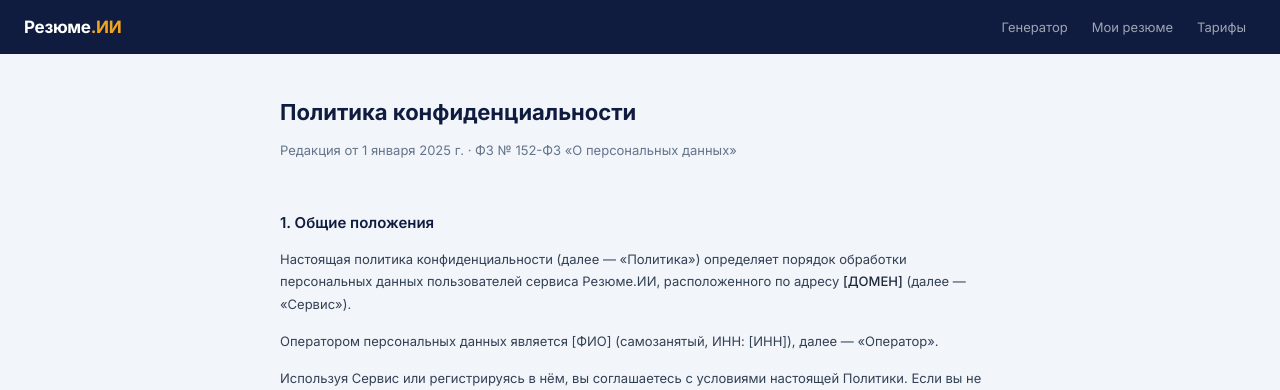
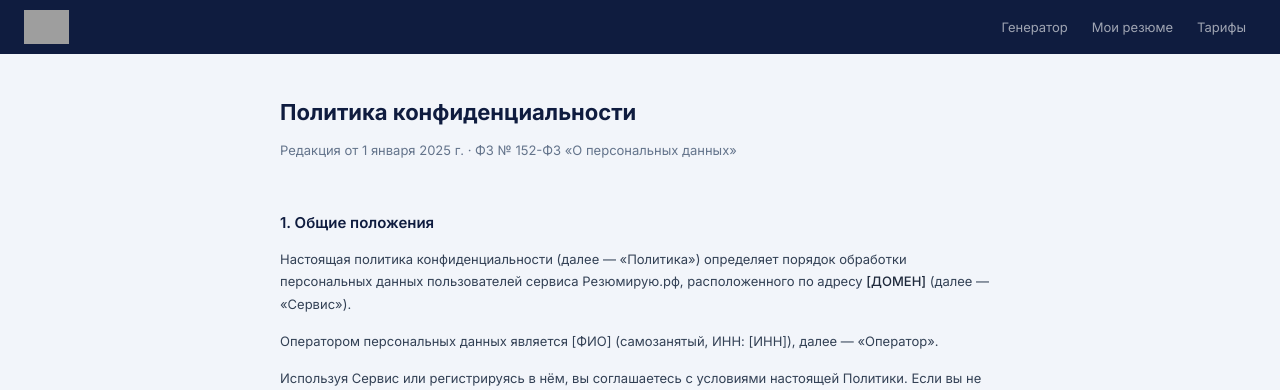
Before and after one commit to Dezodemius/resuming, a Python web app: template templates/privacy.html in a window 1280 px wide. Shown: the top 390 px of the page. Run offline with Jinja, Linux system fonts and the light colour scheme; the template is opened without the code that fills it, so the values that code supplies are empty; grey boxes are pictures that could not be loaded.

Commit message:
claude: ребрендинг — переименование Резюме.ИИ в Резюмирую.рф

```diff
--- a/templates/_footer.html
+++ b/templates/_footer.html
@@ -6,6 +6,6 @@
       <a href="/privacy"  style="color:rgba(255,255,255,.55);font-size:12px;text-decoration:none;padding:4px 8px;border-radius:4px;transition:color .15s" onmouseover="this.style.color='#fff'" onmouseout="this.style.color='rgba(255,255,255,.55)'">Политика конфиденциальности</a>
       <a href="/contacts" style="color:rgba(255,255,255,.55);font-size:12px;text-decoration:none;padding:4px 8px;border-radius:4px;transition:color .15s" onmouseover="this.style.color='#fff'" onmouseout="this.style.color='rgba(255,255,255,.55)'">Контакты</a>
     </nav>
-    <span style="font-size:11px;color:rgba(255,255,255,.3)">© 2025 Резюме.ИИ</span>
+    <span style="font-size:11px;color:rgba(255,255,255,.3)">© 2025 Резюмирую.рф</span>
   </div>
 </footer>
--- a/templates/_legal_base.html
+++ b/templates/_legal_base.html
@@ -3,17 +3,19 @@
 <head>
 <meta charset="UTF-8">
 <meta name="viewport" content="width=device-width,initial-scale=1.0">
-<title>{% block title %}{% endblock %} — Резюме.ИИ</title>
+<title>{% block title %}{% endblock %} — Резюмирую.рф</title>
 <meta name="description" content="{% block meta_desc %}{% endblock %}">
 <link rel="preconnect" href="https://fonts.googleapis.com">
 <link href="https://fonts.googleapis.com/css2?family=Inter:wght@400;500;600;700&display=swap" rel="stylesheet">
+<link rel="icon" type="image/png" href="/static/favicon.png">
+<link rel="apple-touch-icon" href="/static/favicon.png">
 <style>
 *,*::before,*::after{box-sizing:border-box;margin:0;padding:0}
 :root{--navy:#0F1C3F;--gold:#F0A520;--bg:#F2F5FA;--text:#1E293B;--muted:#64748B;--border:#E2E8F0}
 html{scroll-behavior:smooth}
 body{font-family:'Inter',sans-serif;background:var(--bg);color:var(--text);font-size:14px;min-height:100vh;display:flex;flex-direction:column;line-height:1.7}
 header{background:var(--navy);color:#fff;padding:0 1.5rem;height:54px;display:flex;align-items:center;justify-content:space-between;flex-shrink:0}
-.logo{font-size:17px;font-weight:700;letter-spacing:-.3px;text-decoration:none;color:#fff}.logo span{color:var(--gold)}
+.logo{display:flex;align-items:center;text-decoration:none}
 .header-nav{display:flex;gap:4px}
 .nav-a{color:rgba(255,255,255,.6);font-size:13px;text-decoration:none;padding:5px 10px;border-radius:6px;transition:all .15s}
 .nav-a:hover{color:#fff;background:rgba(255,255,255,.1)}
@@ -33,7 +35,7 @@ main{flex:1;padding:2.5rem 1.5rem 3rem}
 </head>
 <body>
 <header>
-  <a class="logo" href="/">Резюме<span>.ИИ</span></a>
+  <a class="logo" href="/"><img src="/static/logo.png" alt="Резюмирую.рф" height="34"></a>
   <nav class="header-nav">
     <a class="nav-a" href="/">Генератор</a>
     <a class="nav-a" href="/resumes">Мои резюме</a>
--- a/templates/contacts.html
+++ b/templates/contacts.html
@@ -1,7 +1,7 @@
 {% extends "_legal_base.html" %}
 
 {% block title %}Контакты{% endblock %}
-{% block meta_desc %}Контактная информация и реквизиты владельца сервиса Резюме.ИИ.{% endblock %}
+{% block meta_desc %}Контактная информация и реквизиты владельца сервиса Резюмирую.рф.{% endblock %}
 
 {% block page_title %}Контакты{% endblock %}
 {% block page_subtitle %}Реквизиты и способы связи{% endblock %}
--- a/templates/offer.html
+++ b/templates/offer.html
@@ -1,7 +1,7 @@
 {% extends "_legal_base.html" %}
 
 {% block title %}Публичная оферта{% endblock %}
-{% block meta_desc %}Публичная оферта на оказание услуг сервиса Резюме.ИИ. Условия использования, оплаты и возврата.{% endblock %}
+{% block meta_desc %}Публичная оферта на оказание услуг сервиса Резюмирую.рф. Условия использования, оплаты и возврата.{% endblock %}
 
 {% block page_title %}Публичная оферта{% endblock %}
 {% block page_subtitle %}Редакция от 1 января 2025 г.{% endblock %}
--- a/templates/privacy.html
+++ b/templates/privacy.html
@@ -1,7 +1,7 @@
 {% extends "_legal_base.html" %}
 
 {% block title %}Политика конфиденциальности{% endblock %}
-{% block meta_desc %}Политика конфиденциальности сервиса Резюме.ИИ. Как мы собираем, используем и защищаем ваши персональные данные.{% endblock %}
+{% block meta_desc %}Политика конфиденциальности сервиса Резюмирую.рф. Как мы собираем, используем и защищаем ваши персональные данные.{% endblock %}
 
 {% block page_title %}Политика конфиденциальности{% endblock %}
 {% block page_subtitle %}Редакция от 1 января 2025 г. · ФЗ № 152-ФЗ «О персональных данных»{% endblock %}
@@ -9,7 +9,7 @@
 {% block content %}
 
 <h2>1. Общие положения</h2>
-<p>Настоящая политика конфиденциальности (далее — «Политика») определяет порядок обработки персональных данных пользователей сервиса Резюме.ИИ, расположенного по адресу <strong>[ДОМЕН]</strong> (далее — «Сервис»).</p>
+<p>Настоящая политика конфиденциальности (далее — «Политика») определяет порядок обработки персональных данных пользователей сервиса Резюмирую.рф, расположенного по адресу <strong>[ДОМЕН]</strong> (далее — «Сервис»).</p>
 <p>Оператором персональных данных является [ФИО] (самозанятый, ИНН: [ИНН]), далее — «Оператор».</p>
 <p>Используя Сервис или регистрируясь в нём, вы соглашаетесь с условиями настоящей Политики. Если вы не согласны с какими-либо положениями, пожалуйста, прекратите использование Сервиса.</p>
 <p>Настоящая Политика разработана в соответствии с требованиями Федерального закона от 27.07.2006 № 152-ФЗ «О персональных данных».</p>
--- a/templates/resume_edit.html
+++ b/templates/resume_edit.html
@@ -3,9 +3,11 @@
 <head>
 <meta charset="UTF-8">
 <meta name="viewport" content="width=device-width,initial-scale=1.0">
-<title>Редактор резюме — Резюме.ИИ</title>
+<title>Редактор резюме — Резюмирую.рф</title>
 <link rel="preconnect" href="https://fonts.googleapis.com">
 <link href="https://fonts.googleapis.com/css2?family=Inter:wght@400;500;600;700&display=swap" rel="stylesheet">
+<link rel="icon" type="image/png" href="/static/favicon.png">
+<link rel="apple-touch-icon" href="/static/favicon.png">
 <script src="https://cdnjs.cloudflare.com/ajax/libs/html2pdf.js/0.10.1/html2pdf.bundle.min.js"></script>
 <style>
 *,*::before,*::after{box-sizing:border-box;margin:0;padding:0}
```
Also changed, not shown: CLAUDE.md (+1 -1 lines), main.py (+6 -4 lines), templates/index.html (+5 -3 lines), templates/pricing.html (+6 -4 lines), templates/resumes.html (+5 -3 lines), templates/settings.html (+6 -4 lines).
